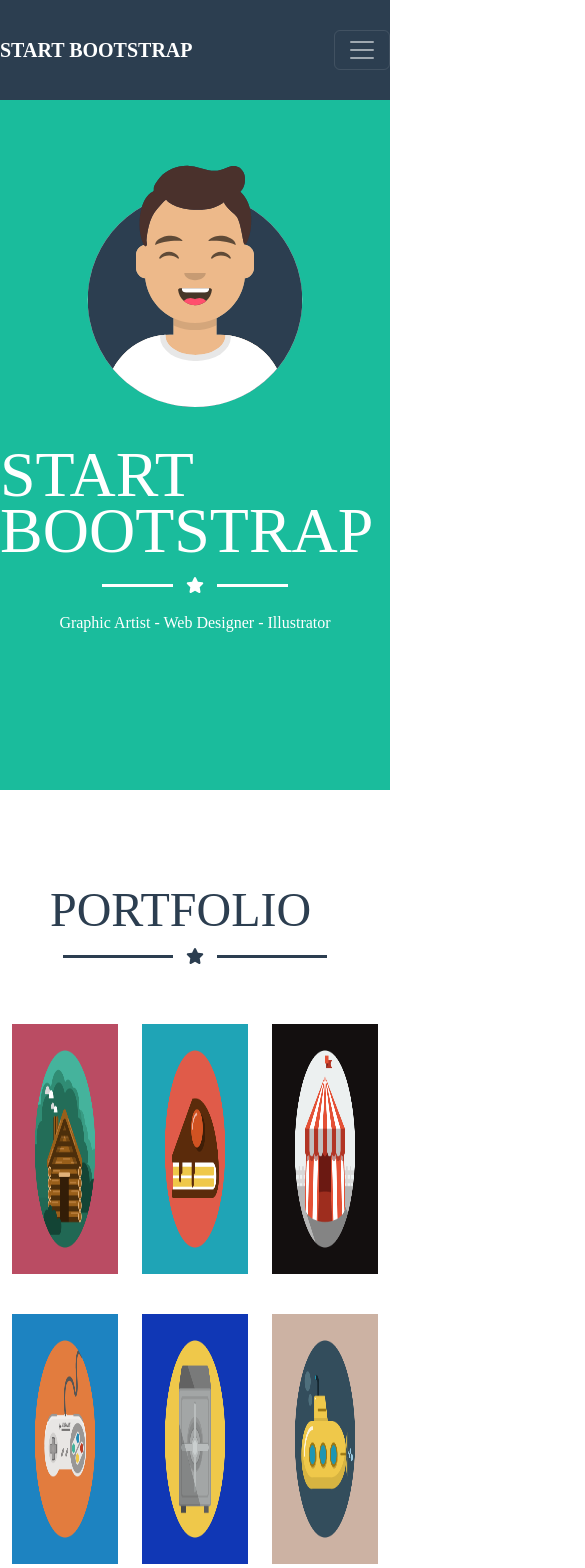
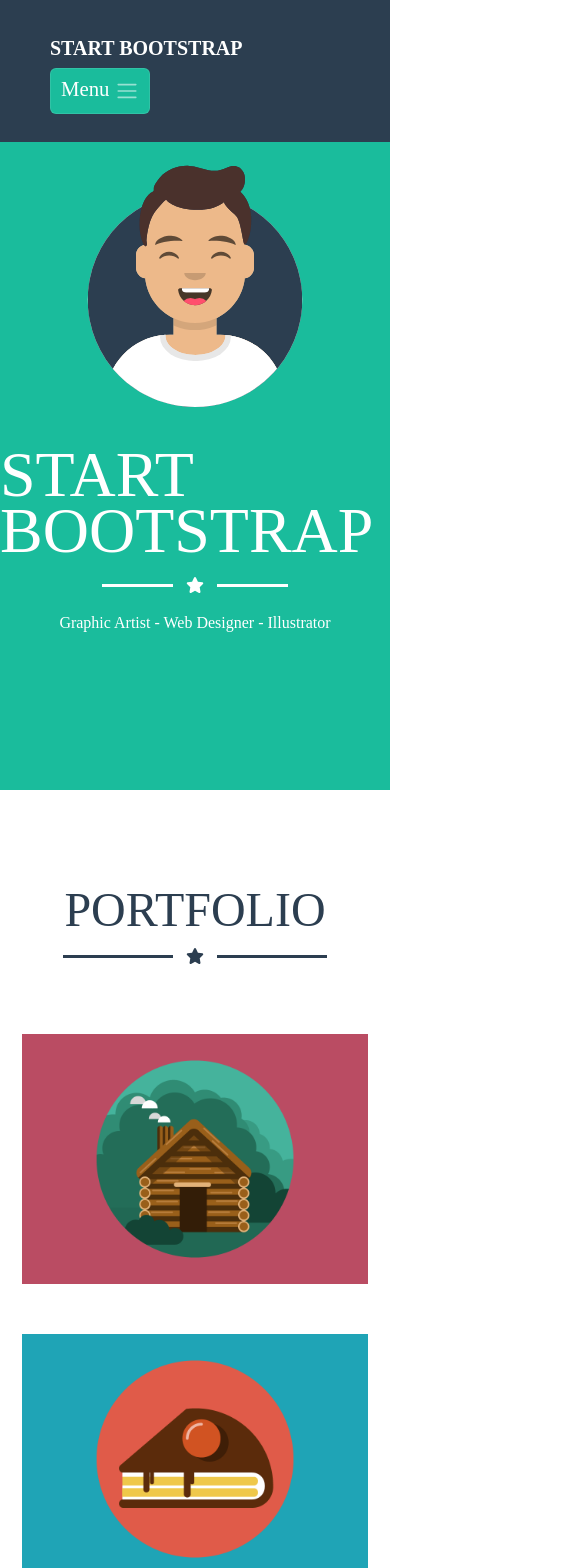
Before and after one commit to fass28/landing-cv, a React (Vite) app: page / in a window 390 px wide. Shown: the top 1568 px of the page, 585 px wide, since content can reach past the window. Built offline with nearby package versions, Linux system fonts and the light colour scheme.

Commit message:
media with phone 920px

```diff
--- a/index.html
+++ b/index.html
@@ -4,6 +4,8 @@
     <meta charset="UTF-8" />
     <link rel="icon" type="image/svg+xml" href="/vite.svg" />
     <meta name="viewport" content="width=device-width, initial-scale=1.0" />
+    <script src="https://code.jquery.com/jquery-2.1.3.min.js"></script>
+    <script src="https://cdn.jsdelivr.net/npm/bootstrap@4.6.2/dist/js/bootstrap.bundle.min.js" integrity="sha384-Fy6S3B9q64WdZWQUiU+q4/2Lc9npb8tCaSX9FK7E8HnRr0Jz8D6OP9dO5Vg3Q9ct" crossorigin="anonymous"></script>
     <link rel="stylesheet" href="https://cdn.jsdelivr.net/npm/bootstrap@5.3.0-alpha1/dist/css/bootstrap.min.css">
     <link
     rel="stylesheet"
--- a/src/components/About.jsx
+++ b/src/components/About.jsx
@@ -1,7 +1,7 @@
 import { FontAwesomeIcon } from '@fortawesome/react-fontawesome'
 export const About = () => {
   return (
-    <section className="about">
+    <section className="about" id='about'>
         <div className="about-title">
           <h2>ABOUT</h2>
           <span>
@@ -11,8 +11,8 @@ export const About = () => {
             </span>
         </div>
       <div className="row aboutText">
-          <p className="col-6">Freelancer is a free bootstrap theme created by Start Bootstrap. The download includes the complete source files including HTML, CSS, and JavaScript as well as optional SASS stylesheets for easy customization.</p>
-          <p className="col-6">You can create your own custom avatar for the masthead, change the icon in the dividers, and add your email address to the contact form to make it fully functional!</p>
+          <p className="col-lg-6 col-sm-12">Freelancer is a free bootstrap theme created by Start Bootstrap. The download includes the complete source files including HTML, CSS, and JavaScript as well as optional SASS stylesheets for easy customization.</p>
+          <p className="col-lg-6 col-sm-12">You can create your own custom avatar for the masthead, change the icon in the dividers, and add your email address to the contact form to make it fully functional!</p>
       </div>
       <button class="btn btn-outline-light btn-lg download-btn" type="button"><FontAwesomeIcon icon="fa-solid fa-download" /> Free Download! </button>
     </section>
--- a/src/components/Contact.jsx
+++ b/src/components/Contact.jsx
@@ -2,7 +2,7 @@ import { FontAwesomeIcon } from '@fortawesome/react-fontawesome'
 export const Contact = () => {
   return (
     <>
-    <section className="contact-me">
+    <section className="contact-me" id='contact'>
       <form action="">
         <div className='contact-title'>
           <h2>CONTACT ME</h2>
--- a/src/components/Footer.jsx
+++ b/src/components/Footer.jsx
@@ -5,19 +5,19 @@ export const Footer = () => {
     <>
       <section className="footer  text-center">
         <div className="row">
-          <ul className="col-4">
-            <h4>LOCATION</h4>
-            <h5>2215 John Daniel Drive Clark, MO 65243</h5>
+          <ul className="col-lg-4 col-sm-12">
+            <h4><b>LOCATION</b></h4>
+            <h5> 2215 John Daniel Drive Clark, MO 65243</h5>
           </ul>
-          <ul className="col-4 ">
-            <h4>AROUND THE WEB</h4>
+          <ul className="col-lg-4 col-sm-12">
+            <h4><b>AROUND THE WEB</b></h4>
             <a href="" id='icon'><FontAwesomeIcon icon={['fab', 'facebook']} className="icon" /> </a>
             <a href="" id='icon'><FontAwesomeIcon icon={['fab', 'twitter']} className="icon"/> </a>
             <a href="" id='icon'><FontAwesomeIcon icon={['fab', 'linkedin']}  className="icon"/> </a>
             <a href="" id='icon'><FontAwesomeIcon icon={['fab', 'instagram']}  className="icon"/> </a>
           </ul>
-          <ul className="col-4">
-            <h4>ABOUT FREELANCER</h4>
+          <ul className="col-4-lg col-sm-12">
+            <h4><b>ABOUT FREELANCER</b></h4>
             <h5>Freelance is a free to use, MIT licensed Bootstrap theme created by <a href="">Start Bootstrap.</a></h5>
           </ul>
         </div>
--- a/src/components/NavBar.jsx
+++ b/src/components/NavBar.jsx
@@ -1,26 +1,28 @@
 export const NavBar = () => {
   return (
     <>
-       <nav className="navbar navbar-expand-lg navbar-dark fixed-top" id="mainNav">
+      <section className="nav-bar fixed-top" id="navBar">
+       <nav className="navbar navbar-expand-lg navbar-dark " >
         <a className="navbar-brand" >START BOOTSTRAP</a>
         <button className="navbar-toggler" type="button" data-toggle="collapse" data-target="#navbarSupportedContent" aria-controls="navbarSupportedContent" aria-expanded="false" aria-label="Toggle navigation">
-          <span className="navbar-toggler-icon"></span>
+           Menu <span className="navbar-toggler-icon"></span>
         </button>
 
         <div className="collapse navbar-collapse justify-content-end" id="navbarSupportedContent">
           <ul className="navbar-nav ml-auto ">
               <li className="nav-item">
-                  <a className="nav-link" href="#footer">PORTAFOLIO</a>
+                <a className="nav-link" href="#portfolio">PORTAFOLIO</a>
               </li>
               <li className="nav-item">
-                  <a className="nav-link" href="#pricing">ABOUT</a>
+                <a className="nav-link" href="#about">ABOUT</a>
               </li>
               <li className="nav-item">
-                  <a className="nav-link" href="#cta">CONTACT</a>
+                <a className="nav-link" href="#contact">CONTACT</a>
               </li>
-          </ul>
-      </div>
-      </nav>
+            </ul>
+          </div>
+        </nav>
+      </section>
     </>
   )
 }
--- a/src/components/Portafolio.jsx
+++ b/src/components/Portafolio.jsx
@@ -8,7 +8,7 @@ import img06 from "../assets/06.png"
 
 export const Portafolio = () => {
   return (
-    <section className="container d-flex align-items-center flex-column portafolio">
+    <section className="container d-flex align-items-center flex-column portafolio" id='portfolio'>
       <div className='portfolio-title'>
         <h2>PORTFOLIO</h2>
         <span>
@@ -18,15 +18,26 @@ export const Portafolio = () => {
         </span>
       </div>
      <div className='row'>
-        <img src={img01} alt="" className='col-4' />
-        <img src={img02} alt="" className='col-4'/>
-        <img src={img03} alt="" className='col-4'/>
-     </div>
-     <div className='row'>
-        <img src={img04} alt="" className='col-4' />
-        <img src={img05} alt="" className='col-4'/>
-        <img src={img06} alt="" className='col-4'/>
-     </div>
+        <div className='col-md-6 col-lg-4' >
+          <img src={img01} alt="" />
+        </div>
+        <div className='col-md-6 col-lg-4'>
+          <img src={img02} alt="" />
+        </div>
+        <div className='col-md-6 col-lg-4'>
+          <img src={img03} alt="" />
+        </div>
+
+      <div className='col-md-6 col-lg-4'>
+        <img src={img04} alt=""  />
+      </div>
+      <div className='col-md-6 col-lg-4'>
+        <img src={img05} alt="" />
+      </div>
+      <div className='col-md-6 col-lg-4'>
+        <img src={img06} alt="" />
+      </div>
+    </div>
     </section>
   )
 }
--- a/src/components/Start.jsx
+++ b/src/components/Start.jsx
@@ -4,7 +4,7 @@ import avatarImg from "../assets/avataaars.svg"
 export const Start = () => {
   return (
     <>
-      <section className="container d-flex align-items-center flex-column start">
+      <section className="container d-flex align-items-center flex-column start" id='start'>
         <img src={avatarImg} alt="sadsad" />
         <h1>START BOOTSTRAP</h1>
         <span>
--- a/src/style.css
+++ b/src/style.css
@@ -6,12 +6,27 @@ body{
     color: #1ABC9C;
 }
 
+.nav-bar{
+    background-color: rgb(44, 62, 80);
+    color: white;
+    padding: 20px 260px;
+}
 
+.nav-bar a{
+    color: white;
+}
 
-#mainNav{
-    background-color: rgb(44, 62, 80);
-    padding: 30px 0;
+#navBar button{
+    color:white ;
+    background-color: #1ABC9C;
+    font-size: 1.3rem;
+    padding: 10px;
 }
+
+#navBar span{
+    font-size: 1rem;
+}
+
 
 img{
     height: 250px;
@@ -63,6 +78,7 @@ span{
     color: white;
     padding: 80px;
     font-size: 30px;
+    padding: 40px 260px;
 }
 
 .about hr{
@@ -74,9 +90,10 @@ span{
 
 .aboutText{
     text-align: left;
-    padding: 0 300px;
     font-size: 1.25rem;
     font-weight: 300;
+    display: flex;
+    align-items: flex-start;
 }
 
 .about-title {
@@ -95,7 +112,7 @@ span{
 }
 
 .contact-me{
-    padding: 40px 260px;
+    padding: 100px 260px 40px;
     text-align: center;
 }
 
@@ -197,3 +214,31 @@ p{
 h5 a{
     color: #1ABC9C;
 }
+
+@media (max-width:920px ){
+    .nav-bar{
+        background-color: rgb(44, 62, 80);
+        color: white;
+        padding: 20px 50px
+    }
+
+    .portafolio{
+       text-align: center;
+    }
+
+    .about{
+        padding: 40px 50px;
+    }
+
+    .contact-me{
+        padding: 100px 50px 40px;
+    }
+
+    .footer{
+        padding: 80px 50px;
+    }
+
+    .col-sm-12{
+        margin: 0 0 20px;
+    }
+}
```
